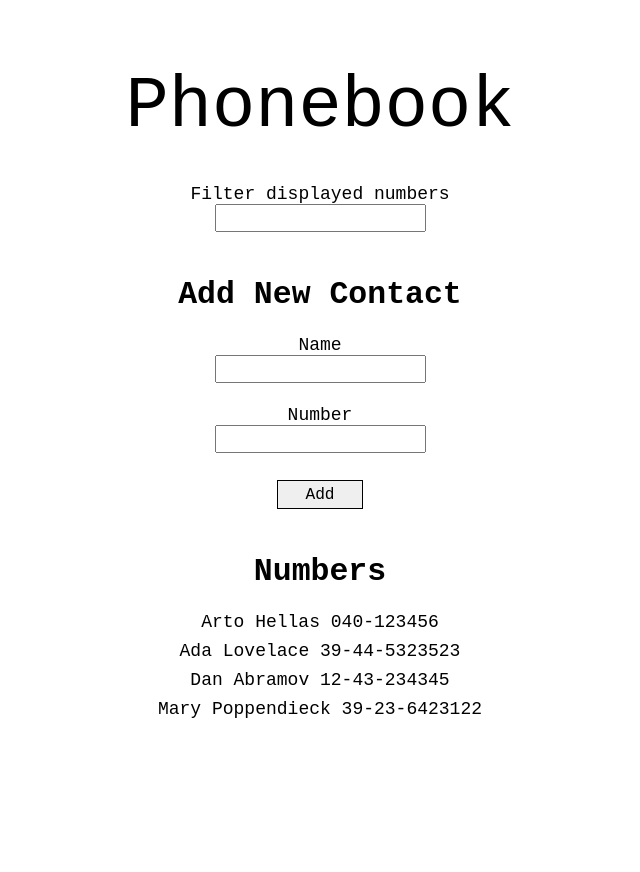
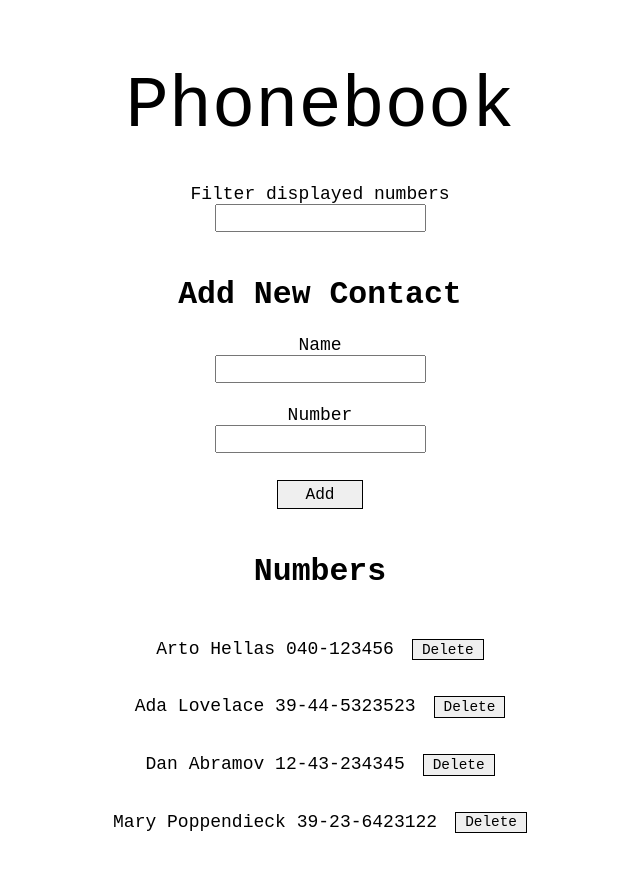
Before and after one commit to Rikkokiri/FullStackOpen2020, a React (Create React App) app in the folder part2/phonebook/: page / in a window 1280 px wide. Shown: the whole page, without its empty margins (320-960 px from the left). Before the commit the page ends 800 px from the top, so only its background shows below. Built offline with nearby package versions, Linux system fonts and the light colour scheme; data requests are answered from the project's data file; a web font is replaced by a local one.

Commit message:
Completed exercises 2.15-2.17

```diff
--- a/part2/phonebook/db.json
+++ b/part2/phonebook/db.json
@@ -1,5 +1,5 @@
 {
-  "persons":[
+  "persons": [
     {
       "name": "Arto Hellas",
       "number": "040-123456",
--- a/part2/phonebook/src/App.js
+++ b/part2/phonebook/src/App.js
@@ -1,8 +1,8 @@
 import React, { useState, useEffect } from 'react'
-import axios from 'axios'
 import Persons from './components/Persons'
 import Filter from './components/Filter'
 import PersonForm from './components/PersonForm'
+import contactsService from './services/contacts'
 
 const App = () => {
   const [persons, setPersons] = useState([])
@@ -11,10 +11,10 @@ const App = () => {
   const [filterInput, setFilterInput] = useState('')
 
   useEffect(() => {
-    axios
-      .get('http://localhost:3001/persons')
-      .then(response => {
-        setPersons(response.data)
+    contactsService
+      .getAll()
+      .then(initialPersons => {
+        setPersons(initialPersons)
       })
   }, [])
 
@@ -53,8 +53,28 @@ const App = () => {
         id: persons.length + 1
       }
 
-      setPersons(persons.concat(personObject))
-      setNewName('')
+      contactsService
+        .create(personObject)
+        .then(returnedPerson => {
+          setPersons(persons.concat(returnedPerson))
+          setNewNumber('')
+          setNewNumber('')
+        })
+    }
+  }
+
+  const deletePerson = person => {
+    if (window.confirm(`Delete ${person.name}?`)) {
+      contactsService
+        .remove(person.id)
+        .then(response => {
+          setPersons(persons.filter(p => p.id !== person.id))
+        })
+        .catch(error => {
+          console.log(error)
+          window.alert(`The contact '${person.name} was already deleted from server.'`)
+          setPersons(persons.filter(p => p.id !== person.id))
+        })
     }
   }
 
@@ -71,7 +91,7 @@ const App = () => {
         handleNumberChange={handleNumberChange}
       />
       <h2>Numbers</h2>
-      <Persons persons={personsToShow} />
+      <Persons persons={personsToShow} deletePerson={deletePerson} />
     </div>
   )
 }
--- a/part2/phonebook/src/components/Persons.js
+++ b/part2/phonebook/src/components/Persons.js
@@ -1,9 +1,16 @@
 import React from 'react'
 
-const Persons = ({ persons }) => {
+const Persons = ({ persons, deletePerson }) => {
   return (
     <ul>
-      {persons.map(person => <li key={person.name}>{person.name} {person.number}</li>)}
+      {persons.map(person => {
+        return (
+          <li key={person.id}>
+            {person.name} {person.number}
+            <button onClick={() => deletePerson(person)}>Delete</button>
+          </li>
+        )
+      })}
     </ul>
   )
 }
--- a/part2/phonebook/src/index.css
+++ b/part2/phonebook/src/index.css
@@ -53,3 +53,9 @@ ul {
 li {
   padding: 0.25rem 0;
 }
+
+li button {
+  font-size: 0.8rem;
+  padding: 0.1rem 0.5rem;
+  margin-left: 1rem;
+}
--- /dev/null
+++ b/part2/phonebook/src/services/contacts.js
@@ -0,0 +1,16 @@
+import axios from 'axios'
+const baseUrl = 'http://localhost:3001/persons'
+
+const getAll = () => {
+  return axios.get(baseUrl).then(response => response.data)
+}
+
+const create = newObject => {
+  return axios.post(baseUrl, newObject).then(response => response.data)
+}
+
+const remove = id => {
+  return axios.delete(`${baseUrl}/${id}`).then(response => response.data)
+}
+
+export default { getAll, create, remove }
```
Also changed, not shown: 1 other file (tests, documents, lock files or other folders).
